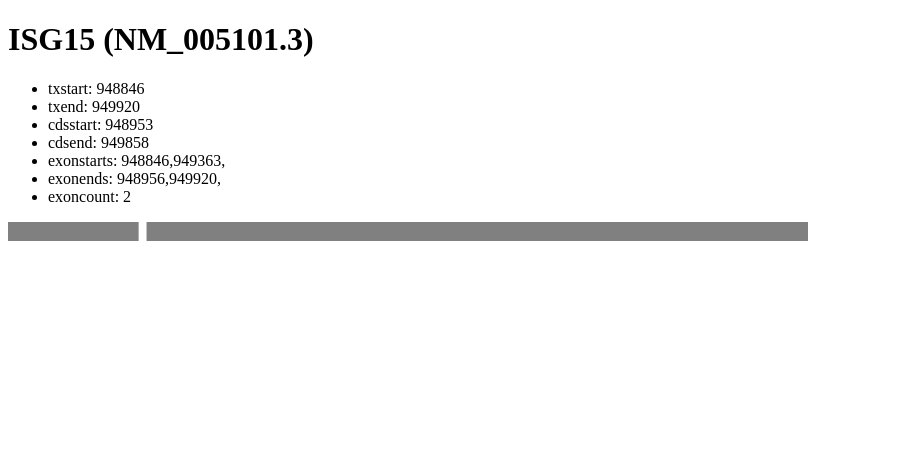
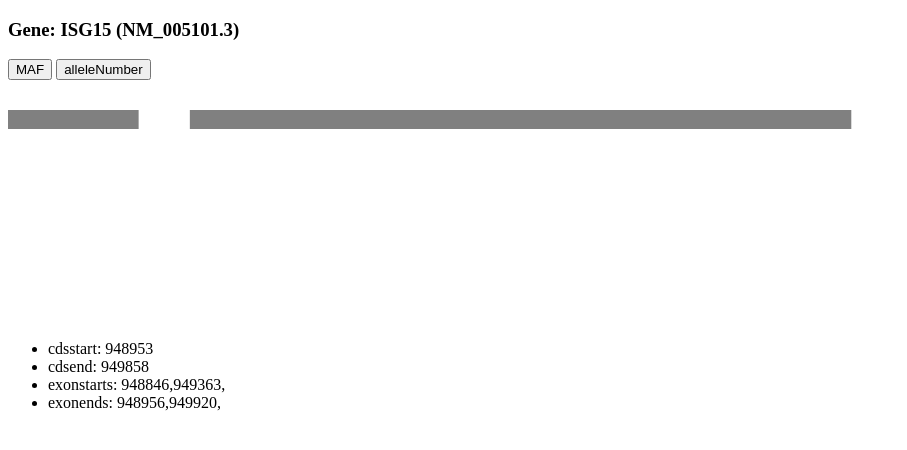
Before and after one commit to justanothercsguy/exome_data_visualization, a Django app: a page that uses exomesite/visualization/templates/visualization/result.html in a window 1280 px wide. Shown: the top 450 px of the page, without its empty margins (0-907 px from the left). Run offline with Django 3.2, Linux system fonts and the light colour scheme; data comes from the database, SQL or seed files in the repository; some libraries are stand-ins or nearby versions.

Commit message:
Integrating development-mini branch with development-django branch
Modified templates/visualization/result.html to have the same html body as index.html in the development-mini branch. The goal is to integrate the front end code in index.html with the backend code that I have written in the django-development branch by slowly taking code from the development-mini branch and building it up in result.html.

```diff
--- a/exomesite/visualization/templates/visualization/index.html
+++ b/exomesite/visualization/templates/visualization/index.html
@@ -1,7 +1,7 @@
 <!DOCTYPE html>
 <html lang="en-US">
     <head>
-        <title>Exome Data Visualization</title>
+        <title>Exome Browser</title>
         <meta charset="utf-8">
         <meta name="viewport" content="width=device-width, initial-scale=1.0">
 
--- a/exomesite/visualization/templates/visualization/result.html
+++ b/exomesite/visualization/templates/visualization/result.html
@@ -2,6 +2,9 @@
 
 <html lang="en-US">
     <head>
+        <title>Exome Browser</title>
+        <meta charset="utf-8">
+        <meta name="viewport" content="width=device-width, initial-scale=1.0">
         <script type="text/javascript" src="https://cdnjs.cloudflare.com/ajax/libs/d3/4.13.0/d3.min.js"></script>
         <script src="https://code.jquery.com/jquery-3.3.1.min.js"
             integrity="sha256-FgpCb/KJQlLNfOu91ta32o/NMZxltwRo8QtmkMRdAu8=" crossorigin="anonymous"></script>
@@ -80,22 +83,6 @@
                 console.log("Exon Lengths");
                 console.log(exonLengths);
 
-                // Get total length of gene which will be used to scale exons in chart
-                // Used when we need to display proportionate exons and introns/gaps
-                /*
-                var totalLength = exonEnds[exonEnds.length-1] - exonStarts[0];
-                console.log("totalLength");
-                console.log(totalLength);
-
-                // calculate gaps between exons to check for accuracy
-                gapLengths = [];
-                for (var i=1; i < exonEndsAdjusted.length; i++) {
-                    gapLengths.push(exonStartsAdjusted[i] - exonEndsAdjusted[i-1]);
-                }
-                console.log("gapLengths");
-                console.log(gapLengths);
-                */
-
                 // Use this to display proportionate exons while minimizing gaps
                 var sumExonLengths = exonLengths.reduce(getSum);
                 // var sumGapLengths = sumExonLengths / 8;
@@ -125,9 +112,13 @@
                     .domain([0, totalLength])
                     .range([0, chartWidth]);
 
-                var chart = d3.select(".chart")
+                var margin = {top: 30, right: 30, bottom: 50, left: 120};
+                var chartWidth = 1200 - margin.left - margin.right;
+                var chartHeight = 320 - margin.top - margin.bottom
+
+                var chart = d3.select(".chart-zoomed-out").append("svg")
                     .attr("width", chartWidth)
-                    .attr("height", barHeight * exonCount);
+                    .attr("height", chartHeight);
 
                 // translate x coordinate will be the gaps between exons
                 // since there is one less gap than the number of elements in exonStarts,
@@ -136,22 +127,15 @@
                     .data(exonLengths)
                 .enter().append("g")
                     .attr("transform", function(d, i) {
-                        // return "translate(" + barHeight + "," + 0 + ")"
-                        // return "translate(" + (exonStartsAdjusted[i] * chartWidth / totalLength) + "," + 0 + ")"
-                        return "translate(" + (exonStartsWithUniformGaps[i] * chartWidth / totalLength) + "," + 0 + ")"
+                        return "translate(" + (
+                            exonStartsWithUniformGaps[i] * chartWidth / totalLength)
+                            + "," + margin.top + ")"
                     });
 
                 bar.append("rect")
                     .attr("width", x)
-                    .attr("height", barHeight - 1);
-
-                /*
-                bar.append("text")
-                    .attr("x", function(d) { return x(d) - 3; })
-                    .attr("y", barHeight / 2)
-                    .attr("dy", ".35em")
-                    .text(function(d) { return d; });
-                */
+                    .attr("height", barHeight - 1)
+                    .attr("fill", "grey");
             });
         </script>
 
@@ -162,18 +146,18 @@
         </style>
     </head>
     <body>
-        <h1>{{ gene }}</h1>
+        <h3>Gene: {{ gene }}</h3>
+        <div class="y-axis-button-container">
+            <button type="button" class="MAF" value="MAF" onclick="changeYAxisVariable('MAF')">MAF</button>
+            <button type="button" class="alleleNumber" value="alleleNumber" onclick="changeYAxisVariable('alleleNumber')">alleleNumber</button>
+        </div>
+        <div class="chart-zoomed-out"></div>
+        <div class="chart-zoomed-in"></div>
         <ul>
-            <li>txstart: {{ gene.txstart }}</li>
-            <li>txend: {{ gene.txend }}</li>
             <li>cdsstart: {{ gene.cdsstart }}</li>
             <li>cdsend: {{ gene.cdsend }}</li>
             <li>exonstarts: {{ gene.exonstarts }}</li>
             <li>exonends: {{ gene.exonends }}</li>
-            <li>exoncount: {{ gene.exoncount }}</li>
         </ul>
-
-        <!-- This stores the D3 JS graph -->
-        <svg class="chart"></svg>
     </body>
 </html>
--- a/exomesite/visualization/urls.py
+++ b/exomesite/visualization/urls.py
@@ -1,4 +1,6 @@
 from django.urls import path
+from django.conf import settings
+from django.conf.urls.static import static
 
 from . import views
 
@@ -13,5 +15,8 @@ urlpatterns = [
     path('search/', views.search, name='search_gene'),
 
     # ex: /visualization/PCSK9
-    path('<str:gene_name2>/', views.result, name='result'),
-]
+    path('<str:gene_name2>/', views.result, name='result')
+] + static(settings.STATIC_URL, document_root=settings.STATIC_ROOT)
+
+# Serving static files during development (not deployment)
+# https://docs.djangoproject.com/en/2.0/howto/static-files/
```
